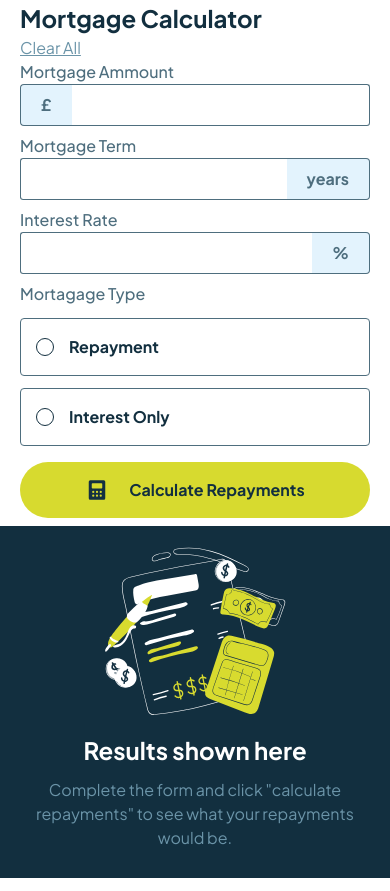
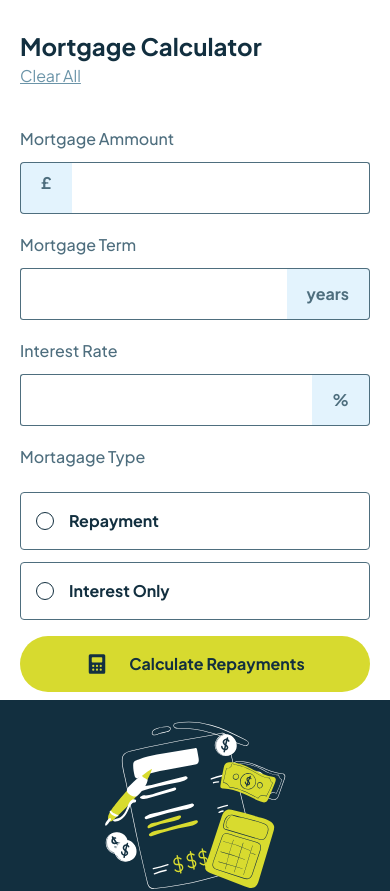
Before and after one commit to Humber70/mortgage-repayment-calculator, a React (Vite) app: page / in a window 390 px wide. Shown: the top 891 px of the page. Built offline with nearby package versions, Linux system fonts and the light colour scheme.

Commit message:
style: enhance layout and responsiveness of MortgageCalculator component and update background color in index.css

```diff
--- a/src/App.jsx
+++ b/src/App.jsx
@@ -125,11 +125,11 @@ function MortgageCalculator() {
 
   return (
     <>
-      <section className="h-screen flex flex-col lg:justify-center lg:max-w-[1024px] lg:mx-auto">
+      <section className="h-screen flex flex-col lg:justify-center items-center lg:max-w-[1024px] lg:mx-auto">
 
-        <main className="lg:flex lg:items-center lg:gap-4">
-          <section className="px-[20px] w-full flex flex-col">
-            <header className="lg:flex lg:flex-row lg:item-center w-full lg:justify-between">
+        <main className="lg:flex lg:items-center lg:gap-4 bg-[var(--white)] lg:rounded-l-lg lg:shadow-lg lg:shadow-gray-500/30">
+          <section className="px-[20px] flex flex-col lg:w-[50%]">
+            <header className="my-7 lg:flex lg:flex-row lg:items-center w-full lg:justify-between">
               <div>
                 <h1 className="text-[1.5rem] text-[var(--slate-900)] font-[var(--font-w-700)]">Mortgage Calculator</h1>
               </div>
@@ -139,7 +139,7 @@ function MortgageCalculator() {
             <FormCalculate data={{formatterValue, messageError, inputRefRate, inputRefYear, categorie, handleChangeRepayment, handleChangeInterestRate, handleNumeric, handleClickCalulate}}/>
           </section>
 
-          <section className="bg-[--slate-900] p-[1rem] lg:h-full lg:rounded-r-lg lg:rounded-bl-[5rem] flex items-center">
+          <section className="bg-[--slate-900] p-[1rem] lg:h-full lg:rounded-r-lg lg:rounded-bl-[5rem] flex items-center lg:w-[50%]">
             {messageError ? <IllustrationEmpty /> : <ResultsCalculate results={data}/>}
           </section>
         </main>
--- a/src/index.css
+++ b/src/index.css
@@ -35,18 +35,20 @@
 }
 
 body {
-  background-color: var(--white);
+  background-color: var(--slate-100);
   font-family: var(--font-name);
 }
 
 label {
+  padding: .7rem 0;
+  display: inline-block;
   color: var(--slate-700);
   font-weight: var(--font-w-500);
 }
 
 input {
   border-radius: .2rem;
-  padding: .5rem 0;
+  padding: .8rem 0;
   border: 1px solid var(--slate-700);
   font-weight: var(--font-w-700);
   color: var(--slate-900);
```
